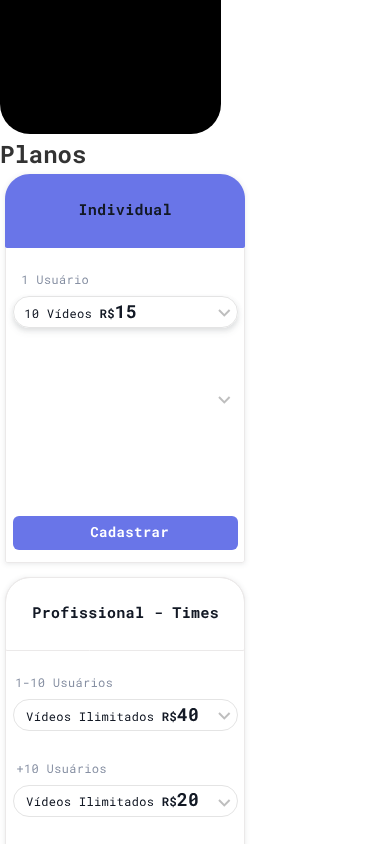
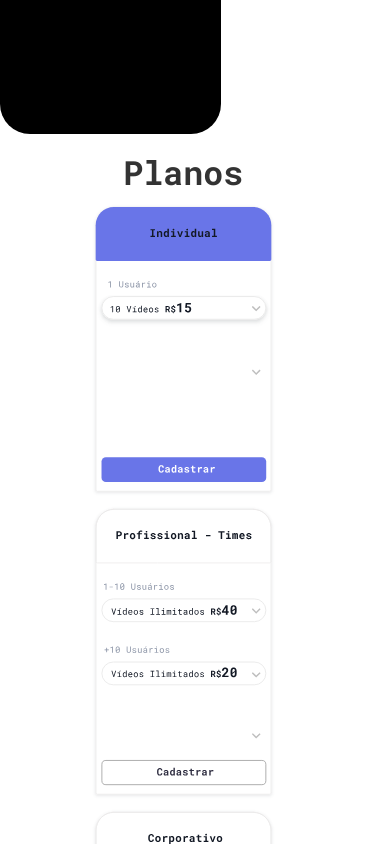
Before and after one commit to F1APERS/CP1-WebDev-LayoutReact, a React (Vite) app: page /Sobre in a window 390 px wide. Shown: the part 1200-2044 px from the top of the page. Built offline with nearby package versions, Linux system fonts and the light colour scheme.

Commit message:
cards-planos-feitos

```diff
--- a/src/components/ConteudoPrincipal/aboutContent.jsx
+++ b/src/components/ConteudoPrincipal/aboutContent.jsx
@@ -1,5 +1,6 @@
 import ImgCel1 from '../../assets/images/cel1.svg'
 import ImgCel2 from '../../assets/images/cel2.svg'
+
 
 function AboutContent() {
     return (
--- a/src/pages/Sobre.jsx
+++ b/src/pages/Sobre.jsx
@@ -2,6 +2,7 @@
 import cel1 from "../assets/images/celulares-sobre/cel1.svg"
 import cel2 from "../assets/images/celulares-sobre/cel2.svg"
 import cel3 from "../assets/images/celulares-sobre/cel3.svg"
+import "../style/sobre.css"
 
 function Sobre() {
     return (
@@ -17,6 +18,7 @@
                     <img src={cel3} alt="celular" />
                 </div>
             </div>
+
         </>
      );
 }
--- a/src/style/sobre.css
+++ b/src/style/sobre.css
@@ -0,0 +1,44 @@
+
+.body-cards-sobre {
+    display: flex;
+    flex-direction: column;
+    align-items: center;
+    margin: 3vw 0;
+    width: 94vw;
+}
+
+.titulo-cards-sobre {
+    margin-bottom: 10px;
+}
+
+.titulo-cards-sobre h2 {
+    font-size: 25pt;
+    color: var(--color-grey);
+}
+
+.cards-sobre {
+    display: flex;
+    justify-content: center;
+    width: 100%;
+}
+
+.cards-sobre img {
+    width: 15%;
+    transition: transform 0.3s ease;
+}
+
+.cards-sobre img:hover {
+    transform: scale(1.05);
+}
+
+@media (max-width: 768px) {
+    .cards-sobre {
+        flex-direction: column;
+        align-items: center;
+    }
+
+    .cards-sobre img {
+        width: 50%;
+        margin-bottom: 10px;
+    }
+}
```
